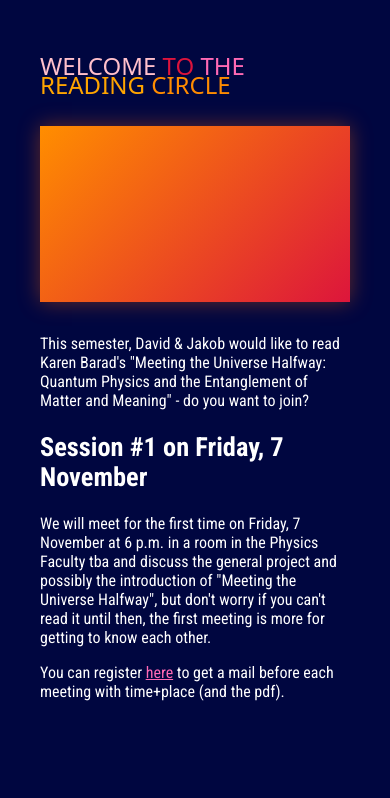
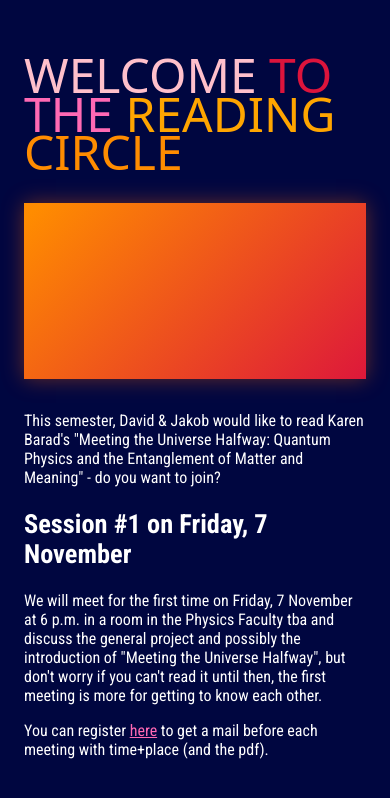
Before and after one commit to GrumpyGoedel/messapparat, a website: page public/index.html in a window 390 px wide. Drawn offline with Linux system fonts and the light colour scheme; a web font is replaced by a local one.

Commit message:
phone fix 1

```diff
--- a/public/index.html
+++ b/public/index.html
@@ -2,6 +2,7 @@
 <html>
 <head>
   <title>Messappar.at</title>
+  <meta name="viewport" content="width=device-width, initial-scale=1.0">
   <link rel="icon" type="image/svg+xml" href="/favicon.svg">
   <link rel="stylesheet" href="/style.css" />
   <link rel="preconnect" href="https://fonts.googleapis.com">
--- a/public/style.css
+++ b/public/style.css
@@ -87,13 +87,13 @@ h1 {
   }
 
   .container {
-    padding: 1rem;
+    padding: 0rem;
     border-radius: 0;
     box-shadow: none;
   }
 
   h1 {
-    font-size: 1.5rem;
+    font-size: 3rem;
   }
 
   p {
```
